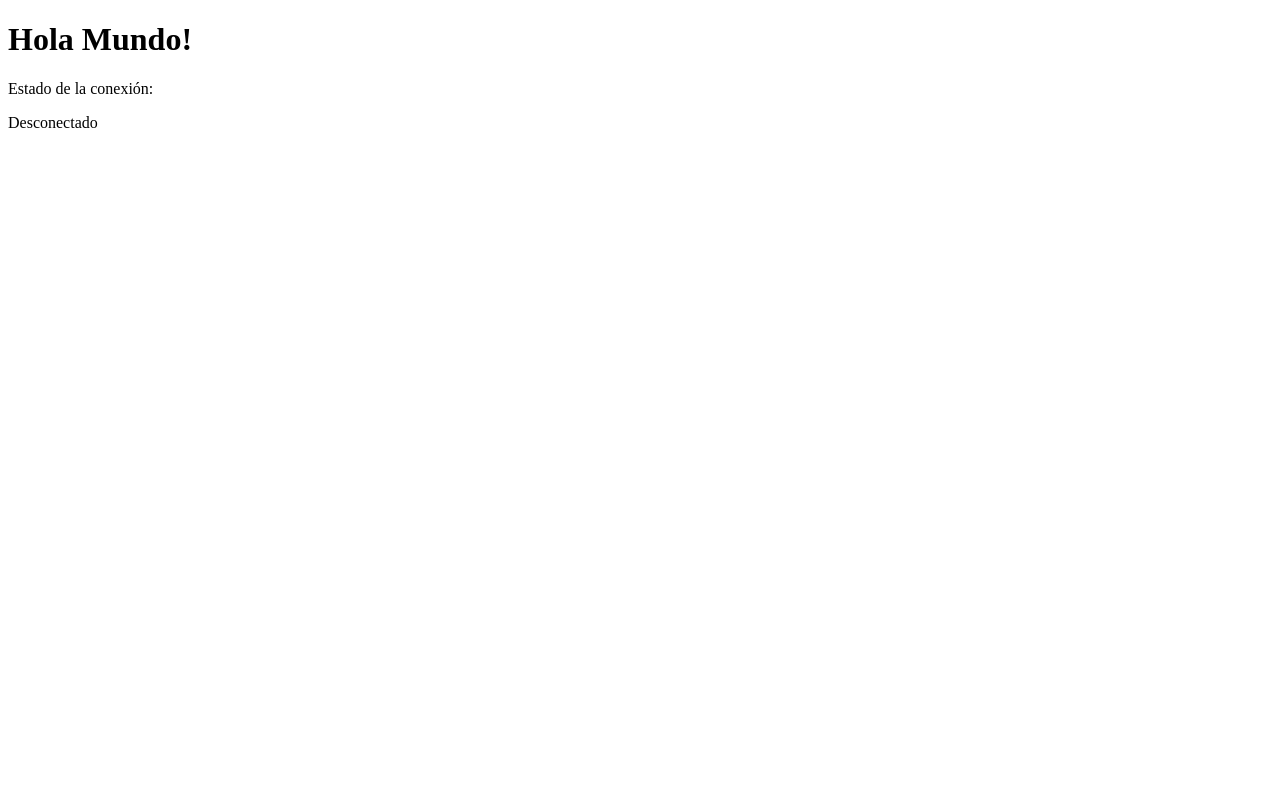
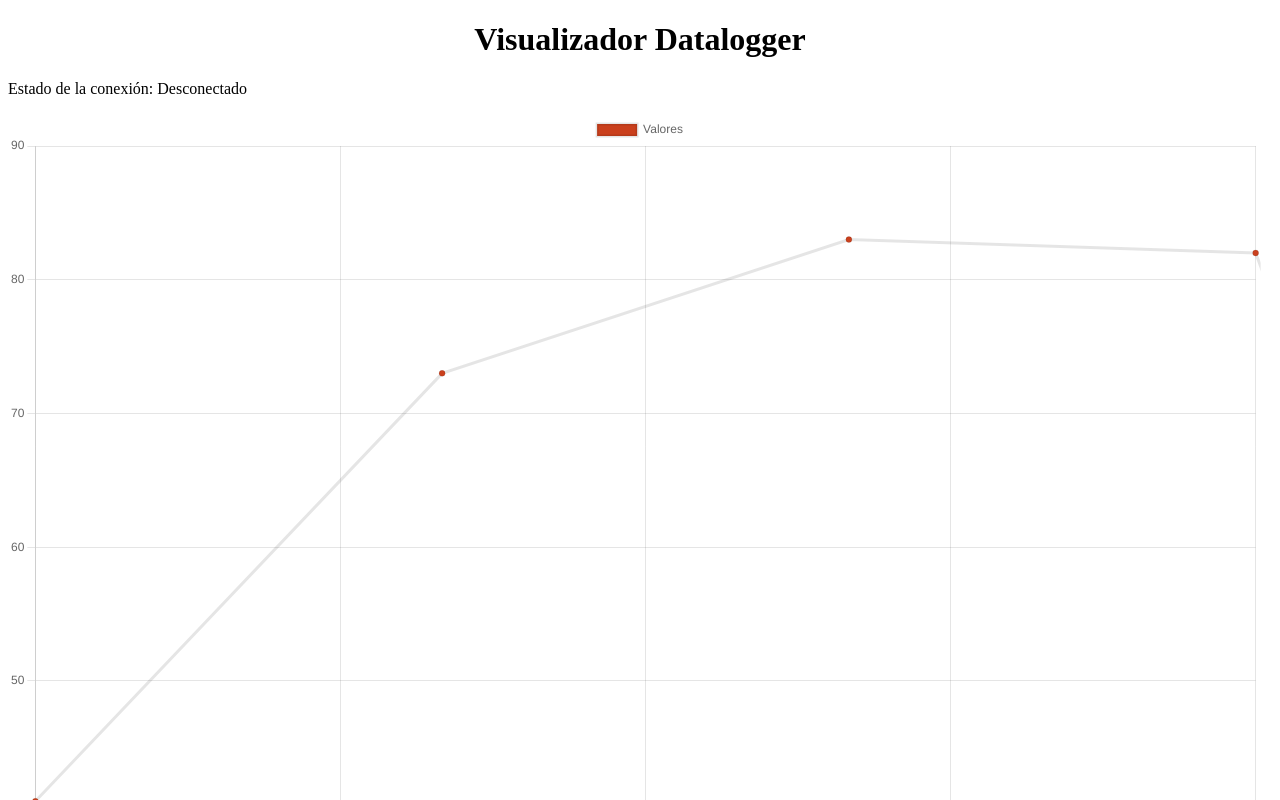
Before and after one commit to Luigiverde4/Rick_DataLogger, a website: page public/client.html in a window 1280 px wide. Shown: the top 800 px of the page. Drawn offline with nearby package versions, Linux system fonts and the light colour scheme; no server answers.

Commit message:
Primeras pruebas de graficos

```diff
--- a/package.json
+++ b/package.json
@@ -1,5 +1,6 @@
 {
   "dependencies": {
+    "chart.js": "^4.4.7",
     "express": "^4.21.2",
     "http": "^0.0.1-security",
     "path": "^0.12.7",
--- a/public/client.html
+++ b/public/client.html
@@ -2,15 +2,27 @@
 <html lang="en">
 <head>
     <meta charset="UTF-8">
-     <title>Cliente</title>
+    <title>Cliente</title>
+    <link rel="stylesheet" href="/public/css/client.css">
+    <link rel="icon" type="image/x-icon" href="/public/img/GTDM.ico">
 </head>
 <body>
-    <h1>Hola Mundo!</h1>
+    <h1>Visualizador Datalogger</h1>
+    <div id="divClientes">
+        <p id="estadoServer">Estado de la conexión: Desconectado</p>
+    </div>
 
-    <p>Estado de la conexión:</p>
-    <p id="estadoServer">Desconectado</p>
+    <div class="visualizador">
+        <div class="v_cliente">
+            <canvas id="myChart" width="400" height="400"></canvas>
+        </div>
+        <div class="v_datos">
+
+        </div>
+    </div>
 
     <script src="/node_modules/socket.io/client-dist/socket.io.js"></script>
+    <script src="/node_modules/chart.js/dist/chart.umd.js"></script>
     <script src="js/client.js"></script>
 </body>
 </html>
--- /dev/null
+++ b/public/css/client.css
@@ -0,0 +1,5 @@
+h1 {
+    display: flex;
+    align-items: center;
+    justify-content: center;
+}
--- a/public/js/client.js
+++ b/public/js/client.js
@@ -8,12 +8,84 @@ cliente
 const sock = io()
 elementoEstado = document.getElementById("estadoServer")
 
-sock.on("connect",()=>{
+sock.on("connect",(msj)=>{
     console.log("Conectado al servidor")
-    elementoEstado.textContent = "Conectado"
+    elementoEstado.textContent = "Estado de la conexion: Conectado"
+    console.log("Mensaje recibido\n",msj)
 });
 
 sock.on("disconnect",()=>{
     console.log("Desconectado del servidor")
-    elementoEstado.textContent = "Desconectado"
+    elementoEstado.textContent = "Estado de la conexion: Desconectado"
 });
+
+
+// Graficos - https://www.youtube.com/watch?v=_vRS87AT1Yk
+let ctx = document.getElementById("myChart").getContext("2d");
+
+mediciones = []
+
+datos_graficos = {
+    labels: [],
+    datasets: [{
+        label: "Valores",
+        data: [],
+        backgroundColor: [
+            "rgb(202, 64, 29)",
+        ]
+    }]
+}
+
+opciones_graficos = {
+    scales: {
+        y: {
+            beginAtZero: true
+        }
+    }
+}
+
+let myChart = new Chart(ctx, {
+    type: "line",
+    data: datos_graficos,
+    options: opciones_graficos
+});
+
+
+
+setInterval(() => {
+    // Añadir nueva medicion a la lista
+    let nuevaMedicion = parseInt(Math.random() * 100)
+    mediciones.push(nuevaMedicion)
+
+
+    // Actualizar eje X
+    datos_graficos.labels.push(cogerHoraMinutoSegundos())
+
+    // Actualizar eje Y
+    datos_graficos.datasets[0].data.push(nuevaMedicion)
+
+    // // // Limitar los puntos visibles en el gráfico
+    // if (datos_graficos.labels.length > 3) { // max de 10 puntos
+    //     datos_graficos.labels.shift();
+    //     datos_graficos.datasets[0].data.shift();
+    // }
+
+    // Actualizar grafico
+    myChart.update()
+}, 1000);
+
+
+function cogerHoraMinutoSegundos(){
+    date = new Date()
+    let hora = date.getHours();
+    let minutos = date.getMinutes();
+    let segundos = date.getSeconds();
+    return `${hora}:${minutos}:${segundos}`;
+}
+
+function construyeVisualizadores(){
+    console.log("construyeVisualizadores")
+    let contenedor = document.createElement("div")
+    contenedor.class = "contenedor"
+
+}
--- a/server.js
+++ b/server.js
@@ -42,5 +42,5 @@ io.on("connection", (socket) => {
 
 // Servidor HTTP
 httpServer.listen(PORT, () => {
-    console.log(`Servidor escuchando en http://localhost:${PORT}/public/client.html`);
+    console.log(`Servidor escuchando en http://localhost:${PORT}`);
 });
```
Also changed, not shown: public/img/GTDM.ico (added), 1 other file.
